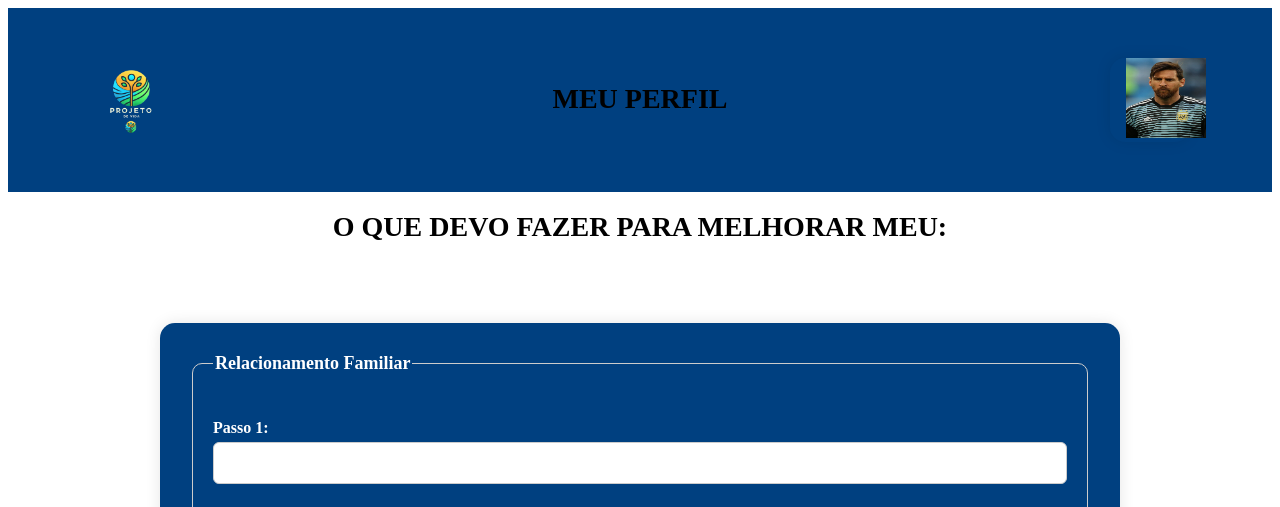
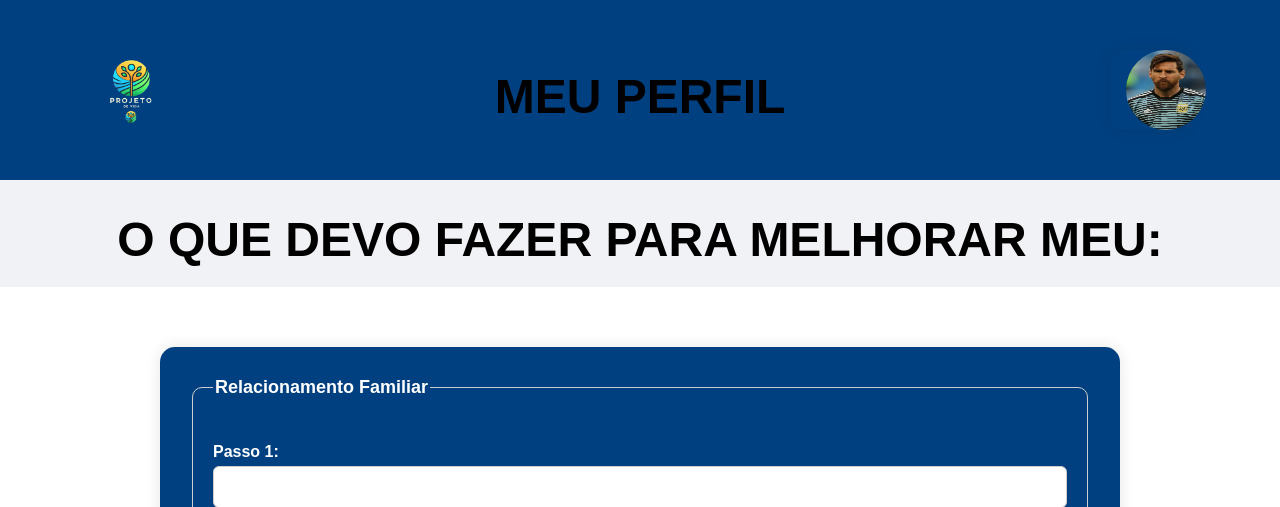
Before and after one commit to RobertoHenryck/Apresentacao-aos-pais-Projeto-de-VIda, a PHP site: page /View/plano.php in a window 1280 px wide. Shown: the top 507 px of the page. Run offline with PHP 8.4, Linux system fonts and the light colour scheme; a user stored in the database is signed in; data comes from the database, SQL or seed files in the repository.

Commit message:
ultimo comit

```diff
--- a/Rafael/View/plano.php
+++ b/Rafael/View/plano.php
@@ -50,14 +50,7 @@
 ?>
 
 
-<!-- HTML permanece o mesmo -->
-<!DOCTYPE html>
-<html lang="pt-br">
-<head>
-    <meta charset="UTF-8">
-    <title>Meu Projeto de Vida</title>
-    <meta name="viewport" content="width=device-width, initial-scale=1.0">
-    <style>
+
          <style>
     /* Estilos gerais do corpo da página */
 body {
@@ -68,7 +61,7 @@
 }
 
 h1 {
-    font-size: 28px;
+    font-size: 48px;
     text-align: center;
     margin-bottom: 20px;
     font-weight: bold;
--- a/Rafael/View/quemsu.php
+++ b/Rafael/View/quemsu.php
@@ -374,7 +374,7 @@
         <div style="text-align:center; color: green; font-weight: bold; margin-top: 20px;">
             <?= htmlspecialchars($mensagem) ?>
         </div>
-        <!-- Botão para voltar ao início -->
+
         <div style="text-align:center;">
             <a href="inicio.php" class="voltar-btn">Voltar ao Início</a>
         </div>
--- a/Rafael/View/topo.php
+++ b/Rafael/View/topo.php
@@ -6,7 +6,9 @@
 
 <header class="principal">
     <div class="cabecalho">
+        <a href="inicio.php">
         <img class="img2" src="../DALL·E 2025-03-26 07.40.11 - A modern and inspiring logo for a website about _Projeto de Vida_ (Life Project). The logo should feature a clean, minimalist design with vibrant colo-Photoroom (2).png" alt="Logo Projeto de Vida">
+        </a>
         <h1>MEU PERFIL</h1>
 
         <div class="perfil-container">
@@ -28,6 +30,7 @@
 <style>
 .perfil-container {
     display: inline-block;
+    border-radius: 30px;
 }
 
 .perfil-form {
@@ -43,4 +46,9 @@
     background: transparent;
     cursor: pointer;
 }
+
+/* Deixa a imagem redonda */
+.imgs {
+    border-radius: 50%;
+}
 </style>
```
Also changed, not shown: Rafael/uploads/perfil_68306227cb3106.22335891.jpg (added).
